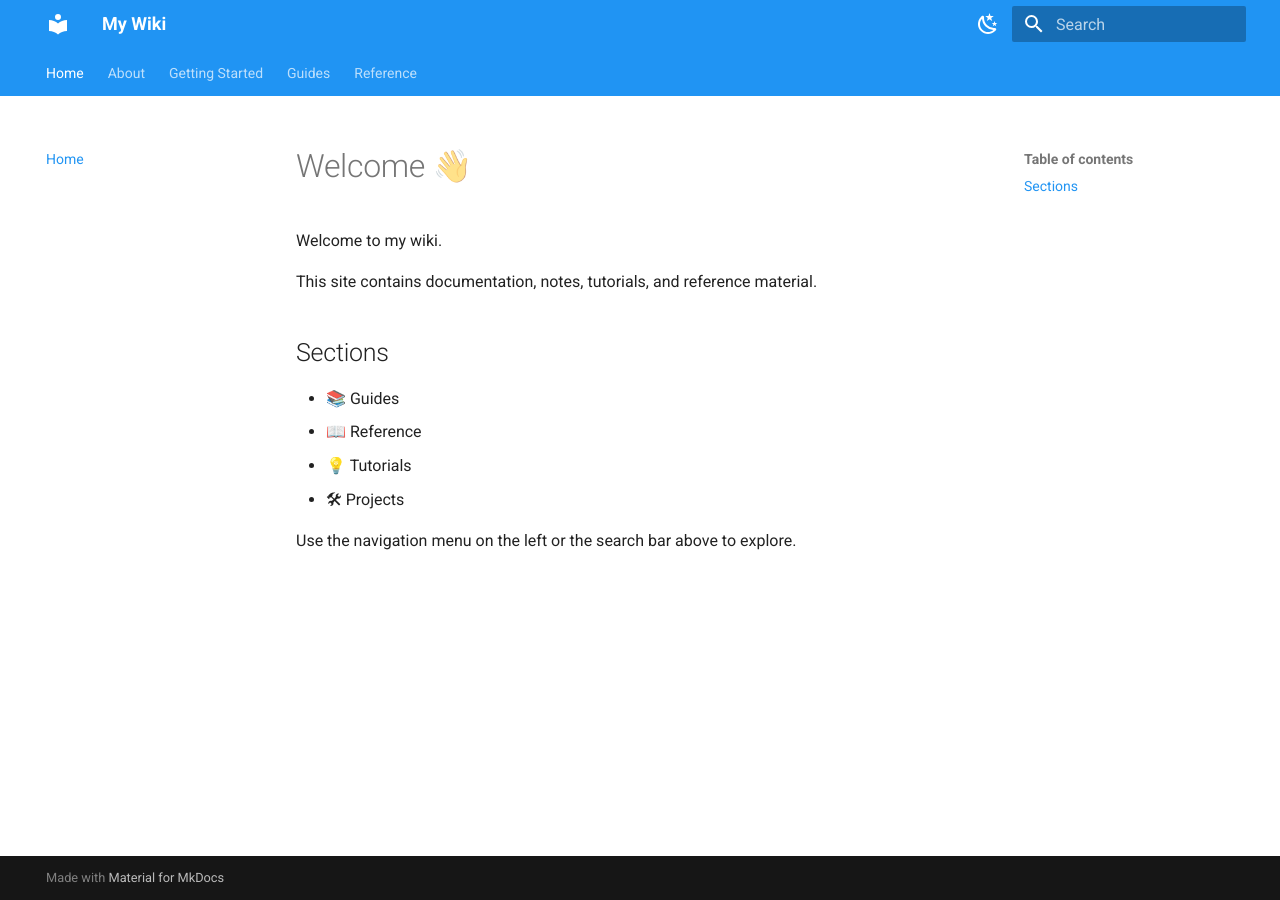
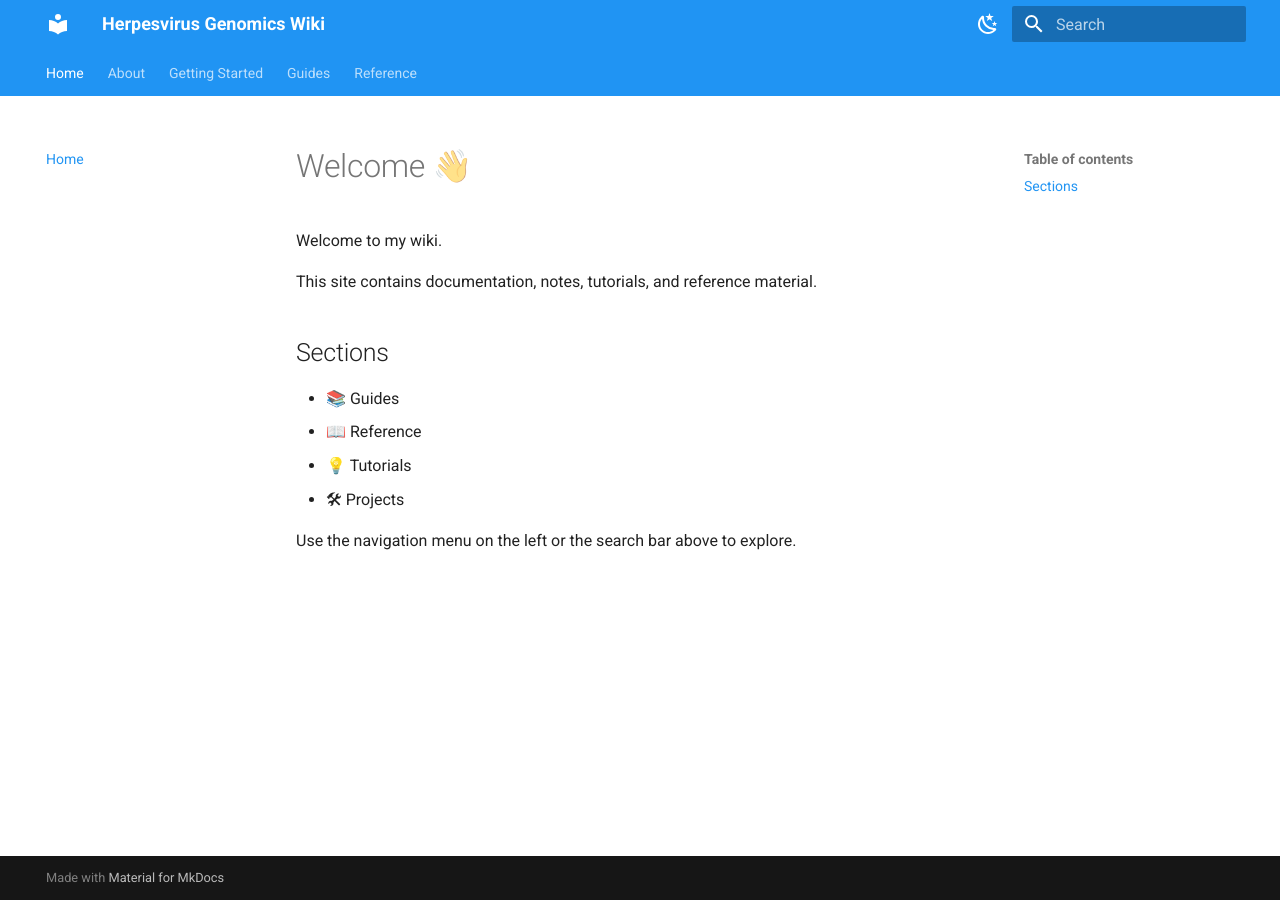
Before and after one commit to DepledgeLab/HerpesvirusGenomicsWiki, an MkDocs documentation site: the page built from docs/index.md, in a window 1280 px wide. Built offline with MkDocs 1.6.1 and Material for MkDocs 9.7.7, drawn with Linux system fonts in a browser that asks for light colours.

Commit message:
fix link

```diff
--- a/mkdocs.yml
+++ b/mkdocs.yml
@@ -1,6 +1,6 @@
-site_name: My Wiki
-site_description: Personal knowledge base
-site_url: https://YOURUSERNAME.github.io/YOURREPO/
+site_name: Herpesvirus Genomics Wiki
+site_description: Herpesvirus Genomics Wiki
+site_url: https://depledgelab.github.io/HerpesvirusGenomicsWiki/
 
 theme:
   name: material
```
